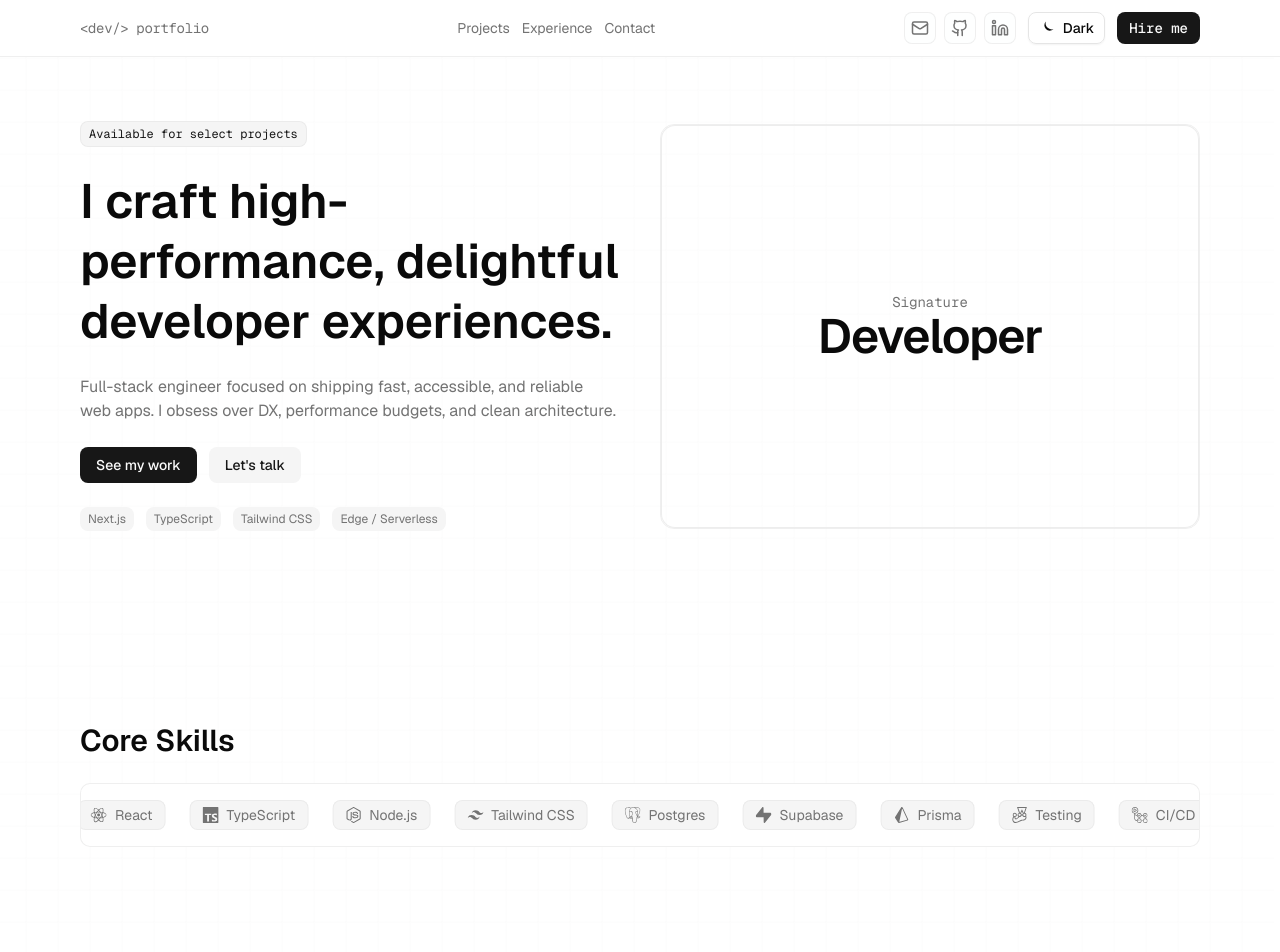
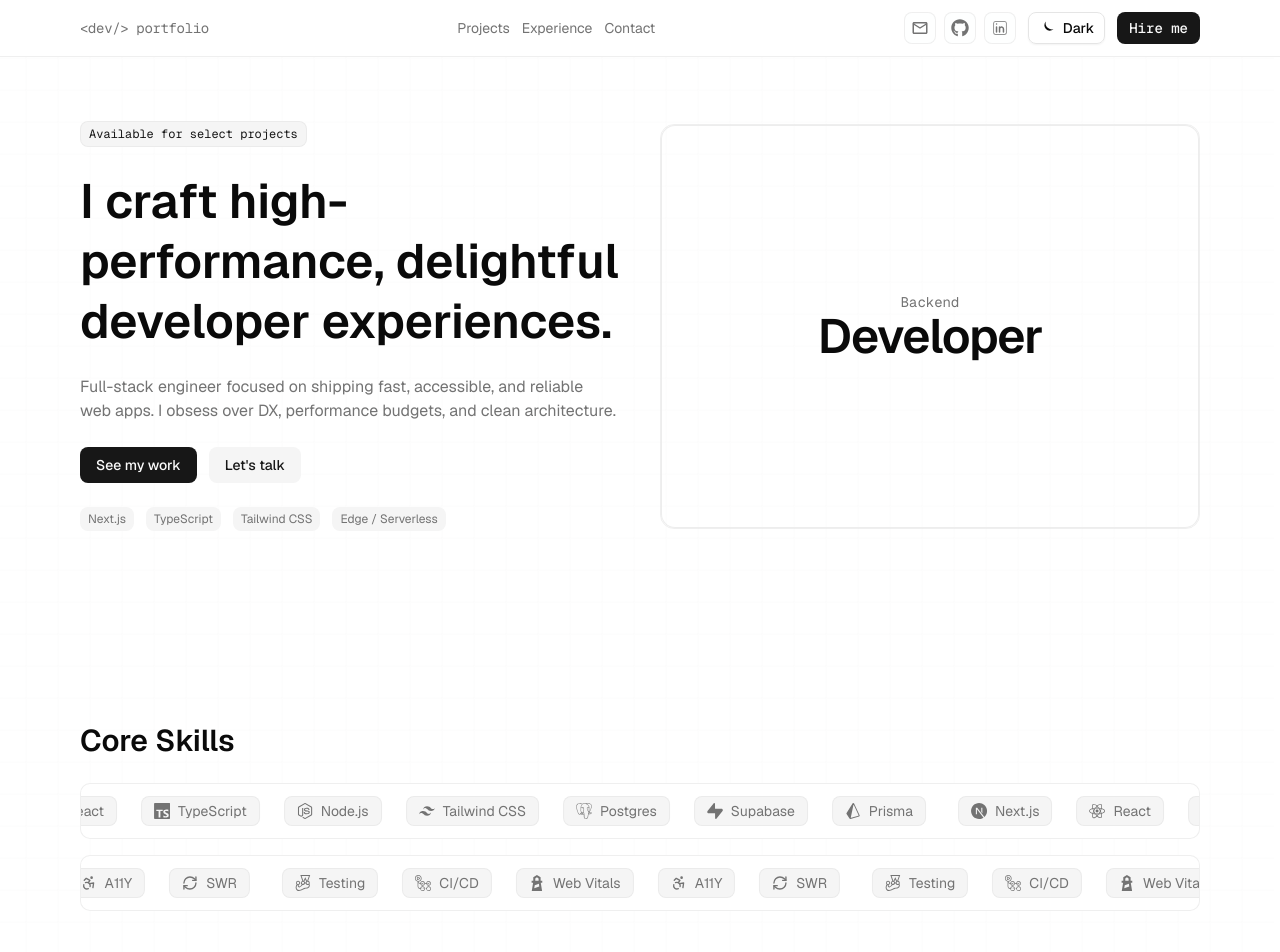
Before and after one commit to Harshsharma1712/harsh-sharma, a Next.js app: page / in a window 1280 px wide. Shown: the top 952 px of the page. Built offline with nearby package versions, Linux system fonts and the light colour scheme.

Commit message:
refactor: update social links icons and improve skills section animation

```diff
--- a/components/social-links.tsx
+++ b/components/social-links.tsx
@@ -1,5 +1,8 @@
 "use client"
-import { Github, Linkedin, Mail } from "lucide-react"
+
+import { CiLinkedin } from "react-icons/ci"
+import { FaGithub } from "react-icons/fa";
+import { MdOutlineEmail } from "react-icons/md";
 
 type SocialLinksProps = {
   size?: number
@@ -12,9 +15,9 @@ type SocialLinksProps = {
 export default function SocialLinks({
   size = 18,
   className,
-  email = "you@example.com",
-  github = "https://github.com/yourusername",
-  linkedin = "https://www.linkedin.com/in/yourusername/",
+  email = "harshsharma17122005@gmail.com",
+  github = "https://github.com/HarshSharma1712",
+  linkedin = "https://www.linkedin.com/in/harshsharma0017/",
 }: SocialLinksProps) {
   const linkClasses =
     "inline-flex items-center justify-center rounded-md border border-border/60 bg-card/50 hover:bg-card transition-colors h-8 w-8 text-muted-foreground hover:text-foreground"
@@ -22,15 +25,15 @@ export default function SocialLinks({
   return (
     <div className={["flex items-center gap-2", className].filter(Boolean).join(" ")}>
       <a href={`mailto:${email}`} aria-label="Email" className={linkClasses}>
-        <Mail size={size} aria-hidden="true" />
+        <MdOutlineEmail size={size} aria-hidden="true" />
         <span className="sr-only">Email</span>
       </a>
       <a href={github} target="_blank" rel="noopener noreferrer" aria-label="GitHub" className={linkClasses}>
-        <Github size={size} aria-hidden="true" />
+        <FaGithub size={size} aria-hidden="true" />
         <span className="sr-only">GitHub</span>
       </a>
       <a href={linkedin} target="_blank" rel="noopener noreferrer" aria-label="LinkedIn" className={linkClasses}>
-        <Linkedin size={size} aria-hidden="true" />
+        <CiLinkedin size={size} aria-hidden="true" />
         <span className="sr-only">LinkedIn</span>
       </a>
     </div>
--- a/sections/hero.tsx
+++ b/sections/hero.tsx
@@ -73,7 +73,7 @@ export default function Hero() {
               />
               <div className="absolute inset-0 grid place-items-center">
                 <div className="text-center">
-                  <div className="text-sm font-mono text-muted-foreground">Signature</div>
+                  <div className="text-sm font-mono text-muted-foreground">Backend</div>
                   <div className="text-5xl font-semibold tracking-tight">Developer</div>
                 </div>
               </div>
--- a/sections/skills.tsx
+++ b/sections/skills.tsx
@@ -16,8 +16,19 @@ import {
   SiLighthouse,
 } from "react-icons/si"
 import { Accessibility, RefreshCw } from "lucide-react"
+import type { IconType } from "react-icons"
+import type { ForwardRefExoticComponent, RefAttributes } from "react"
+import type { LucideProps } from "lucide-react"
 
-const skills = [
+// ✅ Define reusable Skill type
+type Skill = {
+  label: string
+  icon:
+    | IconType
+    | ForwardRefExoticComponent<Omit<LucideProps, "ref"> & RefAttributes<SVGSVGElement>>
+}
+
+const skills: Skill[] = [
   { label: "Next.js", icon: SiNextdotjs },
   { label: "React", icon: SiReact },
   { label: "TypeScript", icon: SiTypescript },
@@ -34,27 +45,97 @@ const skills = [
 ]
 
 export default function Skills() {
+  const chunkSize = 8
+  const rows: Skill[][] = []
+
+  for (let i = 0; i < skills.length; i += chunkSize) {
+    rows.push(skills.slice(i, i + chunkSize))
+  }
+
   return (
     <Section>
       <h2 className="text-2xl md:text-3xl font-semibold mb-6">Core Skills</h2>
-      <div className="relative overflow-hidden rounded-lg border border-border/60 bg-card">
-        <div className="marquee flex gap-8 py-4">
-          {Array.from({ length: 2 }).map((_, pass) => (
-            <div className="flex gap-6 min-w-full shrink-0" key={pass}>
-              {skills.map((s) => (
-                <IconBadge key={`${pass}-${s.label}`} icon={s.icon} label={s.label} />
+
+      <div className="flex flex-col gap-4">
+        {rows.map((row, rowIndex) => (
+          <div
+            key={rowIndex}
+            className="relative overflow-hidden rounded-lg border border-border/60 bg-card"
+          >
+            <div
+              className={`flex whitespace-nowrap gap-8 py-3 animate-marquee ${
+                rowIndex % 2 === 1 ? "animate-marquee-reverse" : ""
+              }`}
+            >
+              {/* Duplicate multiple times for continuous flow */}
+              {[...Array(3)].map((_, dupIndex) => (
+                <div className="flex gap-6" key={dupIndex}>
+                  {row.map((skill) => (
+                    <IconBadge
+                      key={`${rowIndex}-${dupIndex}-${skill.label}`}
+                      icon={skill.icon}
+                      label={skill.label}
+                    />
+                  ))}
+                </div>
               ))}
             </div>
-          ))}
-        </div>
+          </div>
+        ))}
       </div>
-      <style jsx>{`
-        .marquee {
-          animation: marquee-left 28s linear infinite;
+
+      {/* ✅ Responsive Animation Speed */}
+      <style jsx global>{`
+        @keyframes marquee-left {
+          0% {
+            transform: translateX(0);
+          }
+          100% {
+            transform: translateX(-50%);
+          }
         }
-        @keyframes marquee-left {
-          0% { transform: translateX(0); }
-          100% { transform: translateX(-50%); }
+
+        @keyframes marquee-right {
+          0% {
+            transform: translateX(-50%);
+          }
+          100% {
+            transform: translateX(0);
+          }
+        }
+
+        /* Base (mobile): slower */
+        .animate-marquee {
+          animation: marquee-left 40s linear infinite;
+        }
+        .animate-marquee-reverse {
+          animation: marquee-right 40s linear infinite;
+        }
+
+        /* Medium screens: normal */
+        @media (min-width: 768px) {
+          .animate-marquee {
+            animation-duration: 30s;
+          }
+          .animate-marquee-reverse {
+            animation-duration: 30s;
+          }
+        }
+
+        /* Large screens: faster */
+        @media (min-width: 1280px) {
+          .animate-marquee {
+            animation-duration: 20s;
+          }
+          .animate-marquee-reverse {
+            animation-duration: 20s;
+          }
+        }
+
+        /* Pause on hover */
+        .animate-marquee:hover,
+        .animate-marquee-reverse:hover {
+          animation-play-state: paused;
         }
       `}</style>
     </Section>
```
